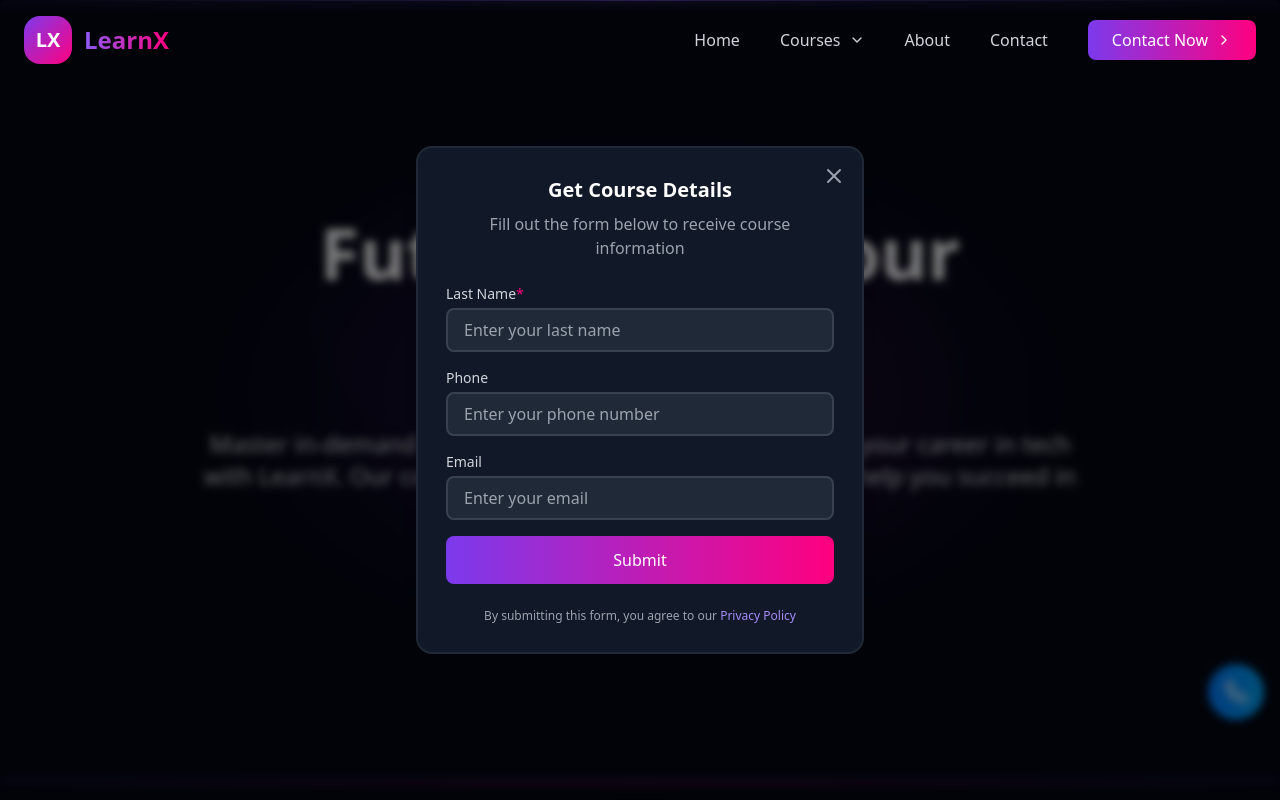
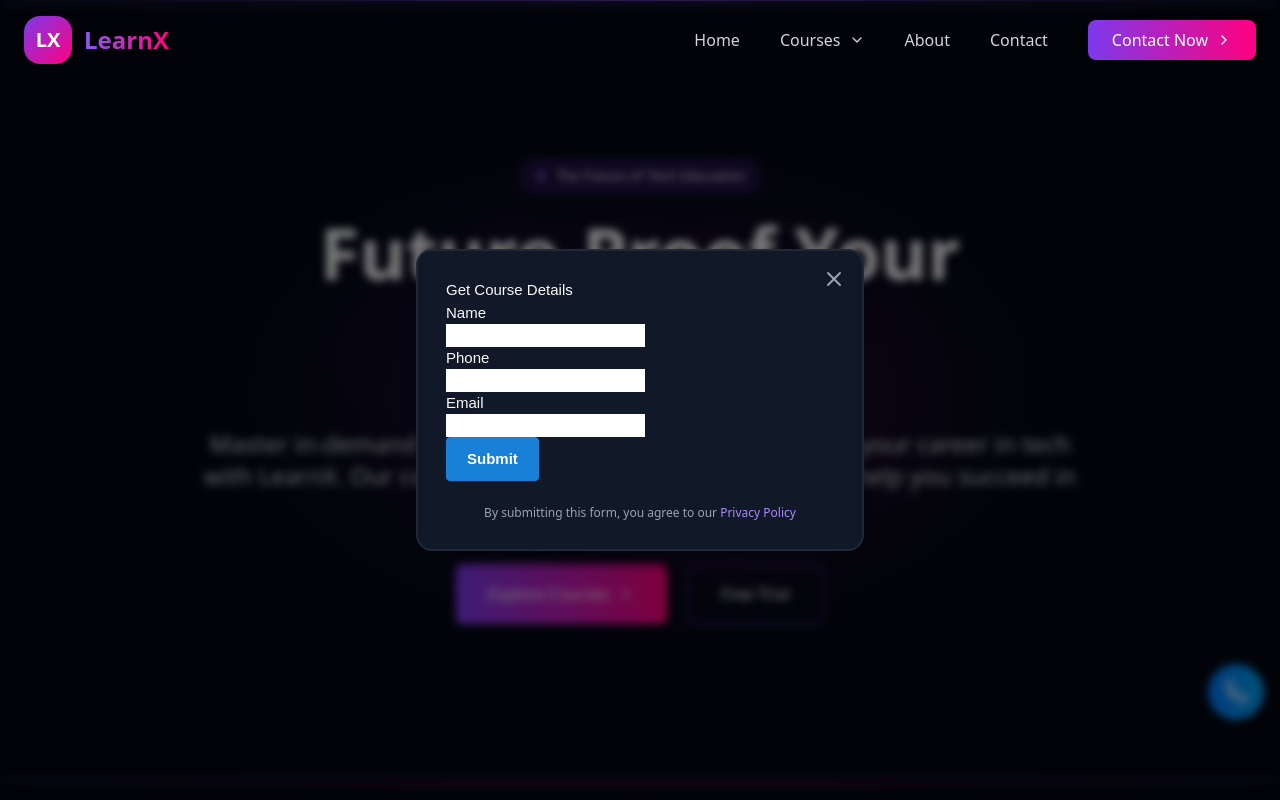
Before and after one commit to Sudhakarreddyvari/learnx-website, a React (Vite) app: page / in a window 1280 px wide. Both pictures are taken after a click on the button "Contact Now". Shown: the top 800 px of the page. Built offline with nearby package versions, Linux system fonts and the light colour scheme.

Commit message:
Update ContactPopup.jsx

```diff
--- a/src/components/ContactPopup.jsx
+++ b/src/components/ContactPopup.jsx
@@ -6,20 +6,14 @@ import { useLocation } from "react-router-dom"
 
 const ContactPopup = ({ isOpen, onClose }) => {
   const [formData, setFormData] = useState({
-    lastName: "",
-    phone: "",
-    email: "",
+    "Last Name": "",
+    Phone: "",
+    Email: "",
   })
 
   const formRef = useRef(null)
   const iframeRef = useRef(null)
 
-  // Helper to map React state keys to Zoho field names for submission
-  const mapFormDataToZohoFields = (data) => ({
-    "Last Name": data.lastName,
-    "Phone": data.phone,
-    "Email": data.email,
-  })
   const [errors, setErrors] = useState({})
   const [isSubmitting, setIsSubmitting] = useState(false)
   const [submitStatus, setSubmitStatus] = useState(null)
@@ -38,6 +32,20 @@ const ContactPopup = ({ isOpen, onClose }) => {
   }, [isOpen])
 
   useEffect(() => {
+    // Dynamically load Zoho WebformScriptServlet script
+    const script = document.createElement("script")
+    script.id = "wf_script"
+    script.src =
+      "https://bigin.zoho.in/crm/WebformScriptServlet?rid=a135b800a3ecb60a4e110e8e96cc18f6fb3a58a8457b5a1ce12fcc4f0dc144d516f9c674f950d6a174cd29283aebcf17gida154bf9892c9f2072c6ad1be42488e87b18322c4b2da661b31fb06fbdaaf0a4a"
+    script.async = true
+    document.body.appendChild(script)
+
+    return () => {
+      document.body.removeChild(script)
+    }
+  }, [])
+
+  useEffect(() => {
     const iframe = iframeRef.current
     if (!iframe) return
 
@@ -46,7 +54,7 @@ const ContactPopup = ({ isOpen, onClose }) => {
         // Assume submission success if iframe loads content
         setSubmitStatus("success")
         setIsSubmitting(false)
-        setFormData({ lastName: "", phone: "", email: "" })
+        setFormData({ "Last Name": "", Phone: "", Email: "" })
         setTimeout(() => {
           onClose()
           setSubmitStatus(null)
@@ -63,24 +71,24 @@ const ContactPopup = ({ isOpen, onClose }) => {
   const validate = () => {
     const newErrors = {}
 
-    // Last Name: mandatory, only letters allowed (like provided form)
-    if (!formData.lastName.trim()) {
-      newErrors.lastName = "Last Name cannot be empty"
-    } else if (!/^[A-Za-z\s]+$/.test(formData.lastName.trim())) {
-      newErrors.lastName = "Only letters are allowed."
+    // Last Name: mandatory, only letters allowed
+    if (!formData["Last Name"].trim()) {
+      newErrors["Last Name"] = "Last Name cannot be empty"
+    } else if (!/^[A-Za-z\s]+$/.test(formData["Last Name"].trim())) {
+      newErrors["Last Name"] = "Only letters are allowed."
     }
 
     // Phone: optional but if present validate mobile pattern (alphanumeric, +, (), -, ., spaces)
-    if (formData.phone.trim()) {
-      if (!/^[0-9a-zA-Z+.()\-;\s]+$/.test(formData.phone.trim())) {
-        newErrors.phone = "Enter valid Phone"
+    if (formData.Phone.trim()) {
+      if (!/^[0-9a-zA-Z+.()\-;\s]+$/.test(formData.Phone.trim())) {
+        newErrors.Phone = "Enter valid Phone"
       }
     }
 
     // Email: optional but if present validate email format
-    if (formData.email.trim()) {
-      if (!/^([A-Za-z0-9-._%'+/]+@[A-Za-z0-9.-]+\.[a-zA-Z]{2,22})$/.test(formData.email.trim())) {
-        newErrors.email = "Enter valid Email"
+    if (formData.Email.trim()) {
+      if (!/^([A-Za-z0-9-._%'+/]+@[A-Za-z0-9.-]+\.[a-zA-Z]{2,22})$/.test(formData.Email.trim())) {
+        newErrors.Email = "Enter valid Email"
       }
     }
 
@@ -109,7 +117,6 @@ const ContactPopup = ({ isOpen, onClose }) => {
     }
     setIsSubmitting(true)
     setSubmitStatus(null)
-    // Submit the form to Zoho by submitting the form element targeting the hidden iframe
     if (formRef.current) {
       formRef.current.submit()
     }
@@ -137,119 +144,146 @@ const ContactPopup = ({ isOpen, onClose }) => {
           </button>
 
           <div className="p-6">
-            <div className="text-center mb-6">
-              <h3 className="text-xl font-bold text-white">Get Course Details</h3>
-              <p className="text-gray-400 mt-2">Fill out the form below to receive course information</p>
-            </div>
-
             <form
+              id="BiginWebToRecordForm819627000000393013"
+              name="BiginWebToRecordForm819627000000393013"
               ref={formRef}
               onSubmit={handleSubmit}
-              className="space-y-4"
-              noValidate
+              className="wf-form-component"
+              data-ux-form-alignment="top"
+              style={{ fontFamily: "Arial", position: "relative", fontSize: "15px" }}
               method="POST"
               encType="multipart/form-data"
               target="hidden819627000000393013Frame"
               acceptCharset="UTF-8"
-              action="https://bigin.zoho.in/crm/WebToLeadForm"
             >
               {/* Hidden Zoho inputs */}
-              <input type="text" name="xnQsjsdp" value="1bd97c9d650c864ac3393e03e0215e584397f897d454c77aa497f2711cdfa4c0" readOnly hidden />
+              <input type="text" name="xnQsjsdp" value="a154bf9892c9f2072c6ad1be42488e87b18322c4b2da661b31fb06fbdaaf0a4a" readOnly hidden />
               <input type="hidden" name="zc_gad" id="zc_gad" value="" />
-              <input type="text" name="xmIwtLD" value="db288c8984051944867cb8f35575073ebf025f211c035d6e7b2c542c9f9266a6c6033f64ce05c89ad596ac61909950fe" readOnly hidden />
+              <input type="text" name="xmIwtLD" value="a135b800a3ecb60a4e110e8e96cc18f6fb3a58a8457b5a1ce12fcc4f0dc144d516f9c674f950d6a174cd29283aebcf17" readOnly hidden />
               <input type="text" name="actionType" value="Q29udGFjdHM=" readOnly hidden />
               <input type="hidden" name="rmsg" id="rmsg" value="true" />
               <input type="text" name="returnURL" value="null" readOnly hidden />
 
-              <div>
-                <label htmlFor="lastName" className="block text-sm font-medium text-gray-300 mb-1">
-                  Last Name<span className="text-rose-500">*</span>
-                </label>
+              <div className="wf-header">Get Course Details</div>
+              <div id="elementDiv819627000000393013" className="wf-form-wrapper">
+                <div className="wf-row">
+                  <div className="wf-label">Name</div>
+                  <div className="wf-field wf-field-mandatory">
+                    <div className="wf-field-inner">
                       <input
+                        name="Last Name"
+                        maxLength="80"
                         type="text"
-                  id="lastName"
-                  name="lastName"
-                  value={formData.lastName}
+                        value={formData["Last Name"]}
                         onChange={handleChange}
-                  className={`w-full px-4 py-2 bg-gray-800 border rounded-lg focus:outline-none focus:ring-2 focus:ring-violet-500 text-white placeholder-gray-400 ${
-                    errors.lastName ? "border-red-500" : "border-gray-700"
+                        className={`wf-field-item wf-field-input ${
+                          errors["Last Name"] ? "border-red-500" : ""
                         }`}
-                  placeholder="Enter your last name"
-                  aria-invalid={errors.lastName ? "true" : "false"}
-                  aria-describedby={errors.lastName ? "lastName-error" : undefined}
-                  required
+                        onInput={() => {
+                          if (errors["Last Name"]) {
+                            setErrors((prev) => {
+                              const newErrors = { ...prev }
+                              delete newErrors["Last Name"]
+                              return newErrors
+                            })
+                          }
+                        }}
                       />
-                {errors.lastName && (
-                  <p id="lastName-error" className="text-red-500 text-xs mt-1">
-                    {errors.lastName}
-                  </p>
+                    </div>
+                    {errors["Last Name"] && (
+                      <p className="text-red-500 text-xs mt-1">{errors["Last Name"]}</p>
                     )}
                   </div>
-
-              <div>
-                <label htmlFor="phone" className="block text-sm font-medium text-gray-300 mb-1">
-                  Phone
-                </label>
+                </div>
+                <div className="wf-row">
+                  <div className="wf-label">Phone</div>
+                  <div className="wf-field">
+                    <div className="wf-field-inner">
                       <input
-                  type="tel"
-                  id="phone"
-                  name="phone"
-                  value={formData.phone}
+                        fvalidate="true"
+                        ftype="mobile"
+                        name="Phone"
+                        maxLength="50"
+                        type="text"
+                        value={formData.Phone}
                         onChange={handleChange}
-                  className={`w-full px-4 py-2 bg-gray-800 border rounded-lg focus:outline-none focus:ring-2 focus:ring-violet-500 text-white placeholder-gray-400 ${
-                    errors.phone ? "border-red-500" : "border-gray-700"
-                  }`}
-                  placeholder="Enter your phone number"
-                  aria-invalid={errors.phone ? "true" : "false"}
-                  aria-describedby={errors.phone ? "phone-error" : undefined}
+                        className={`wf-field-item wf-field-input ${errors.Phone ? "border-red-500" : ""}`}
+                        onInput={() => {
+                          if (errors.Phone) {
+                            setErrors((prev) => {
+                              const newErrors = { ...prev }
+                              delete newErrors.Phone
+                              return newErrors
+                            })
+                          }
+                        }}
                       />
-                {errors.phone && (
-                  <p id="phone-error" className="text-red-500 text-xs mt-1">
-                    {errors.phone}
-                  </p>
-                )}
                     </div>
-
-              <div>
-                <label htmlFor="email" className="block text-sm font-medium text-gray-300 mb-1">
-                  Email
-                </label>
+                    {errors.Phone && <p className="text-red-500 text-xs mt-1">{errors.Phone}</p>}
+                  </div>
+                </div>
+                <div className="wf-row">
+                  <div className="wf-label">Email</div>
+                  <div className="wf-field">
+                    <div className="wf-field-inner">
                       <input
-                  type="email"
-                  id="email"
-                  name="email"
-                  value={formData.email}
+                        fvalidate="true"
+                        ftype="email"
+                        name="Email"
+                        maxLength="100"
+                        type="text"
+                        value={formData.Email}
                         onChange={handleChange}
-                  className={`w-full px-4 py-2 bg-gray-800 border rounded-lg focus:outline-none focus:ring-2 focus:ring-violet-500 text-white placeholder-gray-400 ${
-                    errors.email ? "border-red-500" : "border-gray-700"
-                  }`}
-                  placeholder="Enter your email"
-                  aria-invalid={errors.email ? "true" : "false"}
-                  aria-describedby={errors.email ? "email-error" : undefined}
+                        className={`wf-field-item wf-field-input ${errors.Email ? "border-red-500" : ""}`}
+                        onInput={() => {
+                          if (errors.Email) {
+                            setErrors((prev) => {
+                              const newErrors = { ...prev }
+                              delete newErrors.Email
+                              return newErrors
+                            })
+                          }
+                        }}
                       />
-                {errors.email && (
-                  <p id="email-error" className="text-red-500 text-xs mt-1">
-                    {errors.email}
-                  </p>
-                )}
                     </div>
-
+                    {errors.Email && <p className="text-red-500 text-xs mt-1">{errors.Email}</p>}
+                  </div>
+                </div>
+                <div className="wform-btn-wrap" data-ux-pos="center">
                   <button
+                    id="formsubmit"
                     type="submit"
                     disabled={isSubmitting}
-                className="w-full py-3 px-6 bg-gradient-to-r from-violet-600 to-rose-500 text-white rounded-lg hover:from-violet-700 hover:to-rose-600 focus:outline-none focus:ring-2 focus:ring-violet-500 focus:ring-opacity-50 transition-all duration-300 disabled:opacity-50 disabled:cursor-not-allowed"
+                    className="wf-btn"
+                    style={{
+                      backgroundColor: "#1980d8",
+                      color: "#fff",
+                      border: "1px solid #1980d8",
+                      width: "auto",
+                      padding: "10px 20px",
+                      borderRadius: "4px",
+                      fontSize: "15px",
+                      cursor: "pointer",
+                      fontWeight: "bold",
+                      fontFamily: "inherit",
+                      opacity: isSubmitting ? 0.5 : 1,
+                      pointerEvents: isSubmitting ? "none" : "auto",
+                    }}
                   >
                     {isSubmitting ? "Submitting..." : "Submit"}
                   </button>
+                </div>
+              </div>
+            </form>
 
             {submitStatus === "success" && (
-                <div className="text-emerald-500 text-sm text-center">Form submitted successfully!</div>
+              <div className="text-emerald-500 text-sm text-center mt-4">Form submitted successfully!</div>
             )}
 
             {submitStatus === "error" && (
-                <div className="text-rose-500 text-sm text-center">Error submitting form. Please try again.</div>
+              <div className="text-rose-500 text-sm text-center mt-4">Error submitting form. Please try again.</div>
             )}
-            </form>
 
             <p className="text-xs text-gray-400 text-center mt-6">
               By submitting this form, you agree to our{" "}
```
Lines whose indentation alone changed are shown as unchanged.
